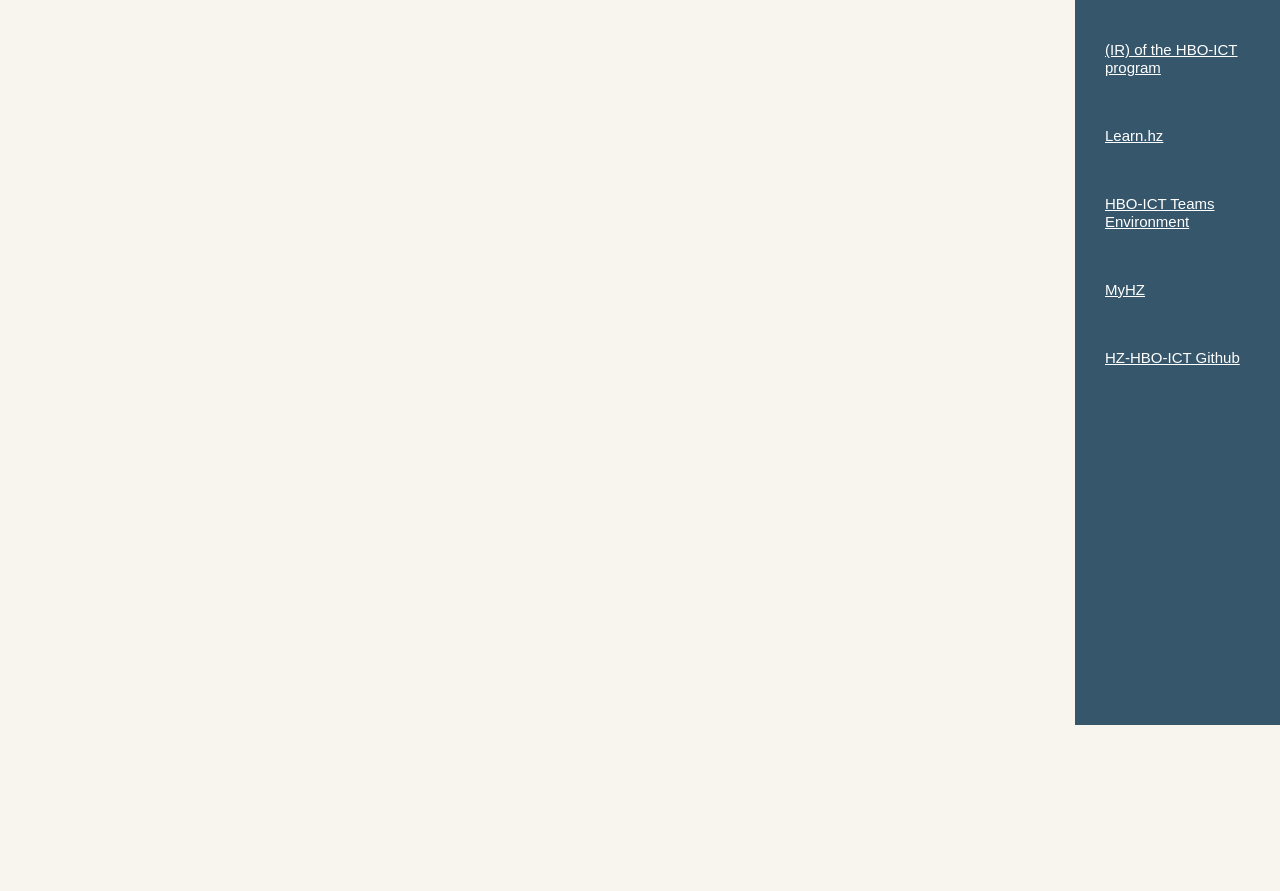
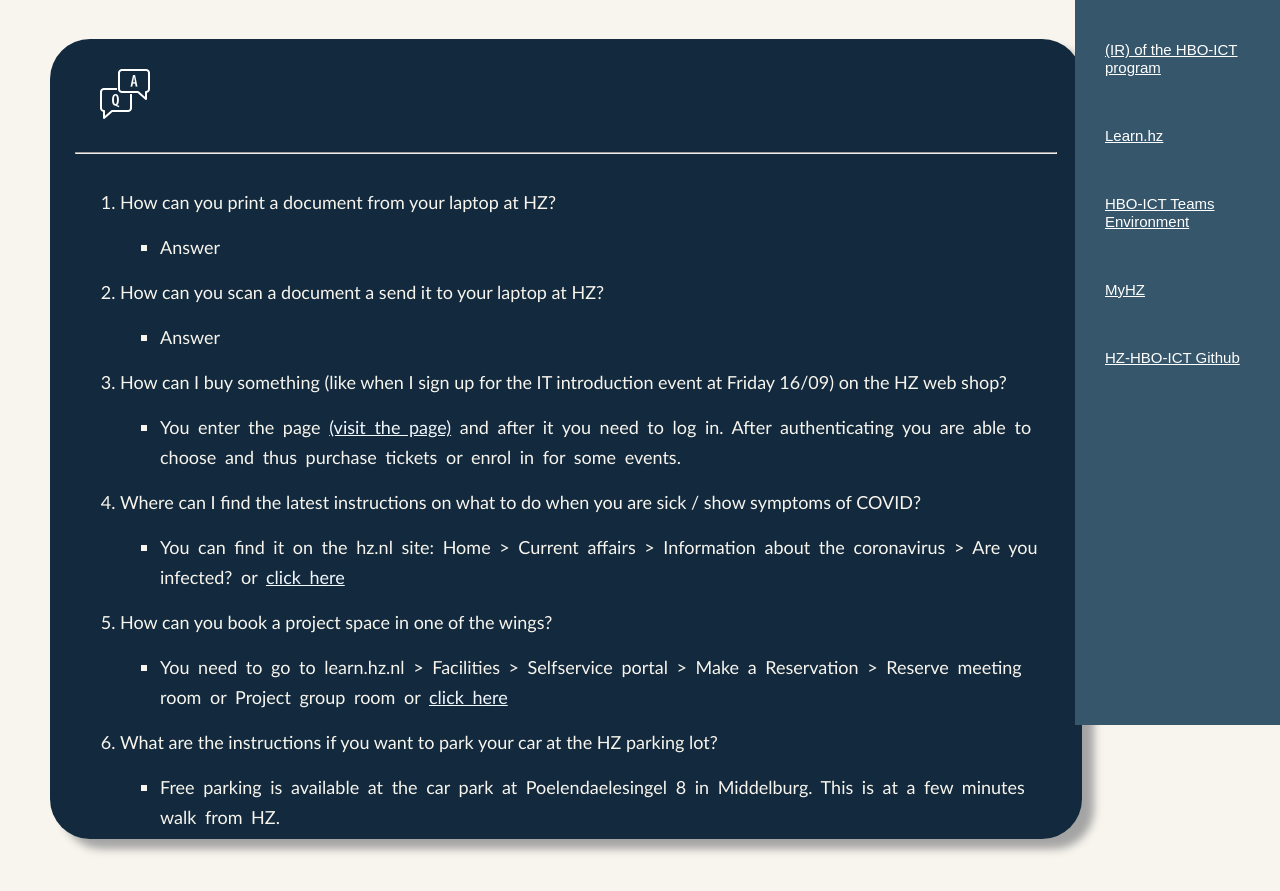
Before and after one commit to tomasx420/tomasx420.github.io, a plain HTML site: page faq.html in a window 1280 px wide. Shown: the part 135-1026 px from the top of the page. Before the commit the page ends 800 px from the top, so only its background shows below. Drawn offline with Linux system fonts and the light colour scheme.

Commit message:
faq page

```diff
--- a/css/style.css
+++ b/css/style.css
@@ -5,7 +5,7 @@ body {
     background-color: #f7f5ed;
 }
 
-#profilebody {
+#profilebody, #faqbody {
     Height: 1200px;
 }
 
@@ -118,7 +118,7 @@ footer {
 
 .personal {
     float: left;
-    margin-left: 40px;
+    margin-left: 60px;
     height: 100%;
     width: 30%;
     padding: 10px 30px;
@@ -132,7 +132,7 @@ footer {
 }
 
 .nationality {
-    margin-right: 235px;
+    margin-right: 257px;
     float: right;
     height: 100%;
     width: 30%;
@@ -148,7 +148,7 @@ footer {
 
 .personal hr,
 .nationality hr,
-.extracurricular hr {
+.extracurricular hr, .faq hr {
     background-color: aliceblue;
     margin: -5px;
 
@@ -189,7 +189,7 @@ footer {
     float: left;
     margin-left: 50px;
     height: 100%;
-    width: 77%;
+    width: 75.9%;
     padding: 10px 30px;
     background-color: #13293D;
     text-align: left;
@@ -213,6 +213,52 @@ footer {
     font-size: 20px;
     line-height: 30px;
 }
+
+.faq{
+    float: left;
+    margin-left: 50px;
+    margin-top: 20px;
+    height: 65%;
+    width: 75.9%;
+    padding: 10px 30px;
+    background-color: #13293D;
+    text-align: left;
+    color: #f7f5ed;
+    border-radius: 40px;
+    font-family: 'Gill Sans', 'Gill Sans MT', Calibri, 'Trebuchet MS', sans-serif;
+    filter: drop-shadow(12px 10px 4px #a4a4a4);
+    z-index: 1;
+
+}
+
+.faq img{
+    margin:20px;
+}
+
+#faqhr{
+    margin-top:10px;
+    margin-bottom:15px;
+}
+
+.faq ol{
+    font-size:18px;
+    line-height: 60px;
+}
+
+.faq ul{
+    list-style-type:square;
+    line-height: 30px;
+    word-spacing: 4px;
+}
+
+.faq a{
+    color:aliceblue;
+}
+
+.faq a:hover{
+    color:aqua;
+}
+
 
 .current {
     background-color: #B1D0E0;
--- a/faq.html
+++ b/faq.html
@@ -10,7 +10,7 @@
   <link rel="stylesheet" ; href="css/style.css">
 </head>
 
-<body>
+<body id="faqbody">
   <!--sidenav-->
 
   <div class="sidenav">
@@ -76,11 +76,80 @@
   </nav>
   <!---Navigation bar End-->
 
+  <!--name of page-->
+
   <header class="pagename">
 
     <h1>FAQ</h1>
   </header>
 
+  <!--FAQ-->
+
+  <article class="faq">
+    <img src="img/icons8-faq-50.png" alt="question icon">
+    <hr id="faqhr">
+    <ol>
+      <li>
+        How can you print a document from your laptop at HZ?
+      </li>
+      <ul>
+        <li>
+          Answer
+        </li>
+      </ul>
+      <li>
+        How can you scan a document a send it to your laptop at HZ?
+      </li>
+      <ul>
+        <li>
+          Answer
+        </li>
+      </ul>
+      <li>
+        How can I buy something (like when I sign up for the IT introduction event at Friday 16/09) on the HZ web shop?
+      </li>
+      <ul>
+        <li>
+          You enter the page <a href="https://webshop.hz.nl/" target="_blank">(visit the page)</a> and after it you need
+          to
+          log in. After authenticating you are able to choose and thus purchase tickets or enrol in for some events.
+        </li>
+      </ul>
+      <li>
+        Where can I find the latest instructions on what to do when you are sick / show symptoms of COVID?
+      </li>
+      <ul>
+        <li>
+          You can find it on the hz.nl site: Home > Current affairs > Information about the coronavirus > Are you
+          infected? or <a href="https://hz.nl/en/current-affairs/coronavirus/positief-getest" target="_blank">click
+            here</a>
+        </li>
+      </ul>
+      <li>
+        How can you book a project space in one of the wings?
+      </li>
+      <ul>
+        <li>
+          You need to go to learn.hz.nl > Facilities > Selfservice portal > Make a Reservation > Reserve meeting room or
+          Project group room or <a
+            href="https://hzuniversity.topdesk.net/tas/public/ssp/content/detail/service?unid=7e54d40b762c4dc79205e200f0d4d818&from=f56d5230-ffe5-4ab7-ad47-ec9374b5ec34"
+            target="_blank">click here</a>
+        </li>
+      </ul>
+      <li>
+        What are the instructions if you want to park your car at the HZ parking lot?
+      </li>
+      <ul>
+        <li>
+          Free parking is available at the car park at Poelendaelesingel 8 in Middelburg. This is at a few minutes walk
+          from HZ.
+        </li>
+      </ul>
+    </ol>
+
+
+  </article>
+
 </body>
 
 </html>
```
Also changed, not shown: img/icons8-ask-question-32.png (deleted), img/icons8-faq-50.png (added).
